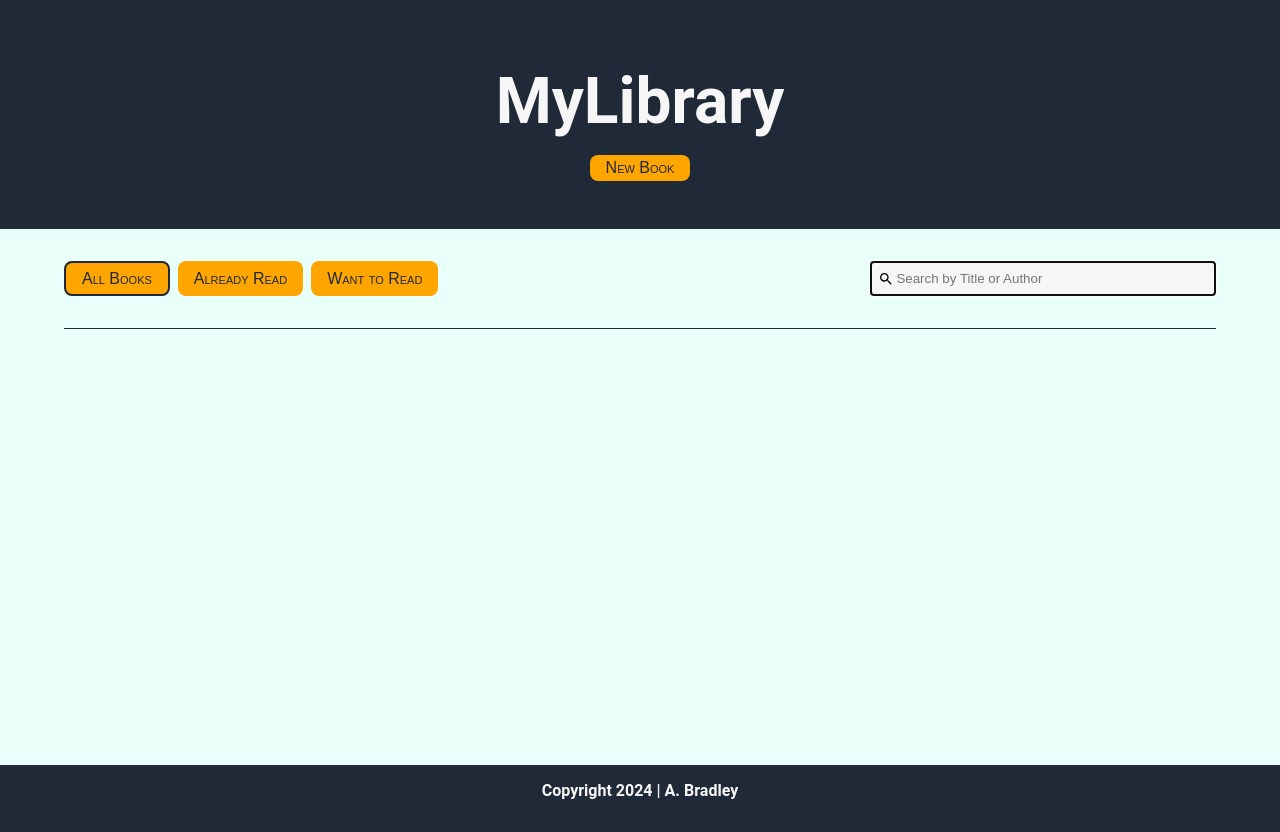
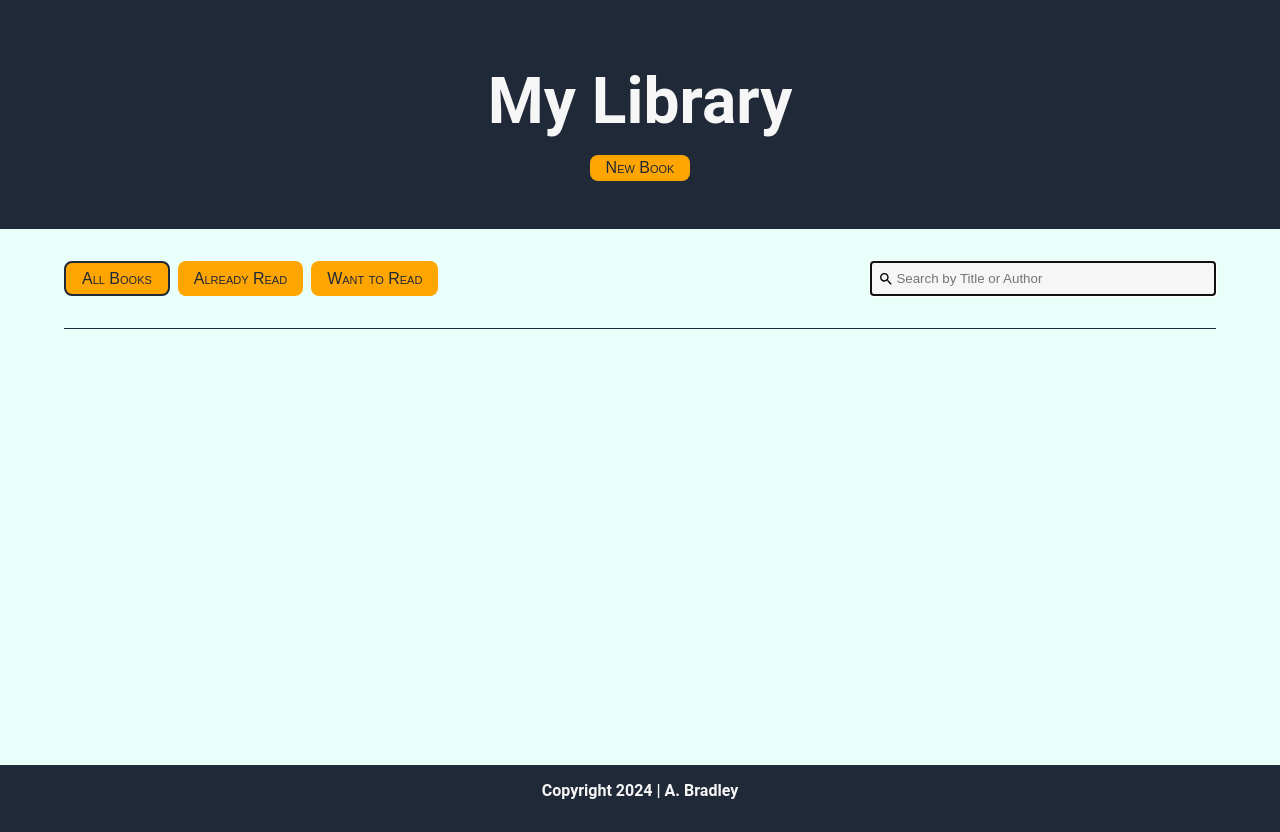
Before and after one commit to Anna-4444/my-library, a plain HTML site: page index.html in a window 1280 px wide. Drawn offline with Linux system fonts and the light colour scheme.

Commit message:
Change title

```diff
--- a/index.html
+++ b/index.html
@@ -10,7 +10,7 @@
 <body>
     <div class="content-wrapper">
         <header>
-                <h1>MyLibrary</h1>
+                <h1>My Library</h1>
                 <button id="addbtn">New Book</button>
         </header>
         <main>
```
